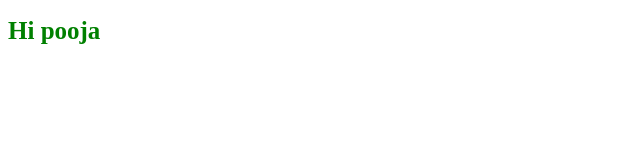
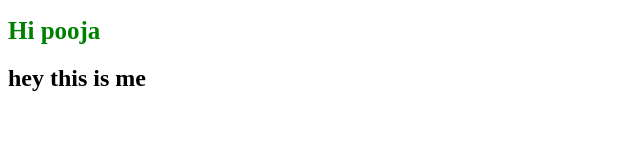
Before and after one commit to Pooja-Hallikhede/CodingLearning, a plain HTML site: page index.html in a window 1280 px wide. Shown: the whole page, without its empty margins (0-640 px from the left). Drawn offline with Linux system fonts and the light colour scheme.

Commit message:
changed the file

```diff
--- a/index.html
+++ b/index.html
@@ -8,5 +8,6 @@
 </head>
 <body>
     <h1> Hi pooja</h1>
+    <h2>hey this is me</h2>
 </body>
 </html>
```
